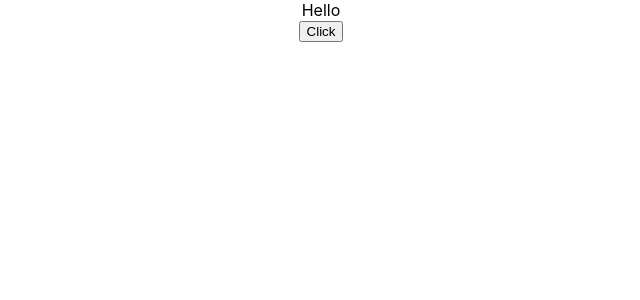
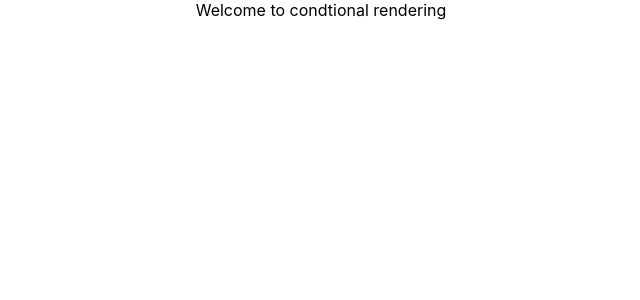
Before and after one commit to Asmaathabet/react-js-course, a React (Create React App) app: page / in a window 1280 px wide. Shown: the top 300 px of the page, without its empty margins (319-959 px from the left). Built offline with nearby package versions, Linux system fonts and the light colour scheme.

Commit message:
add class component to the app

```diff
--- a/src/App.js
+++ b/src/App.js
@@ -7,13 +7,15 @@
 // import Counter from './components/Counter';
 // import FunctionClick from './components/FunctionClick';
 // import ClassClick from './components/ClassClick';
-import EventBind from './components/EventBind';
+// import EventBind from './components/EventBind';
+import UserGreeting from './components/UserGreeting';
 import './App.css';
 
 function App() {
   return (
     <div className="App">
-      <EventBind />
+      <UserGreeting />
+      {/* <EventBind /> */}
       {/* <FunctionClick />
       <ClassClick />
       <Counter />
--- a/src/components/UserGreeting.js
+++ b/src/components/UserGreeting.js
@@ -0,0 +1,13 @@
+import React, { Component } from 'react'
+
+class UserGreeting extends Component {
+    render() {
+        return (
+            <div>
+                Welcome to condtional rendering
+            </div>
+        )
+    }
+}
+
+export default UserGreeting
```
